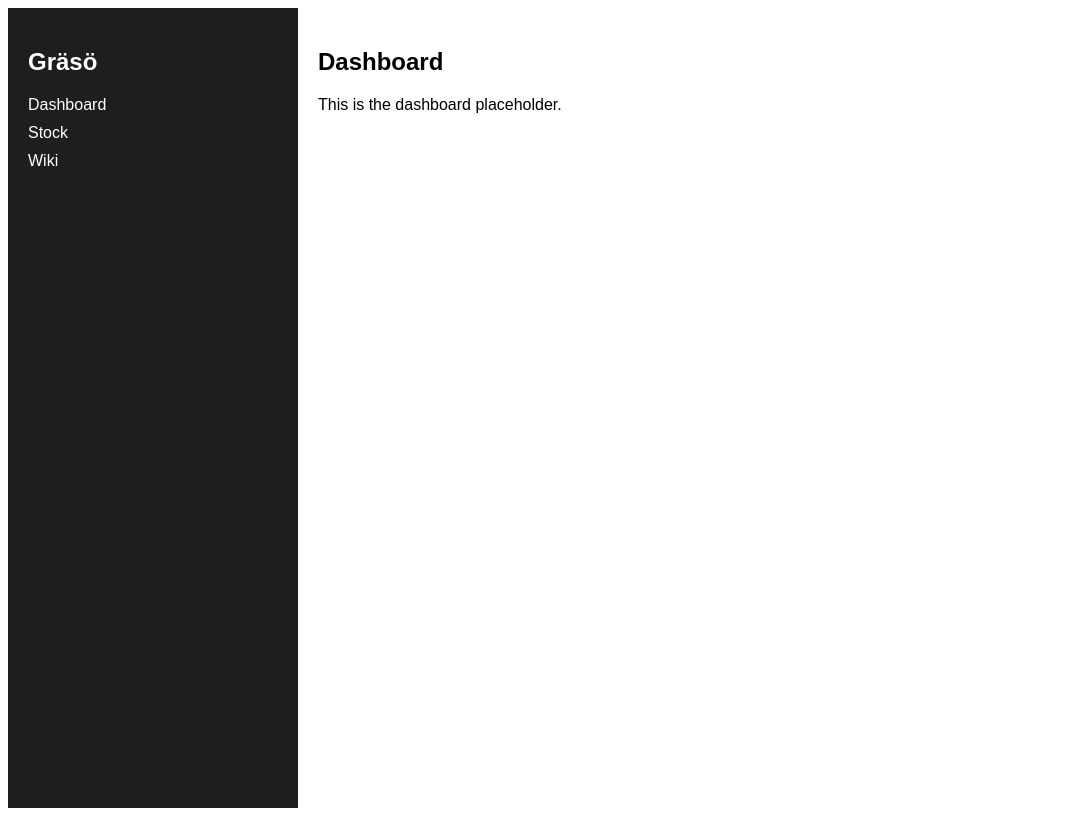
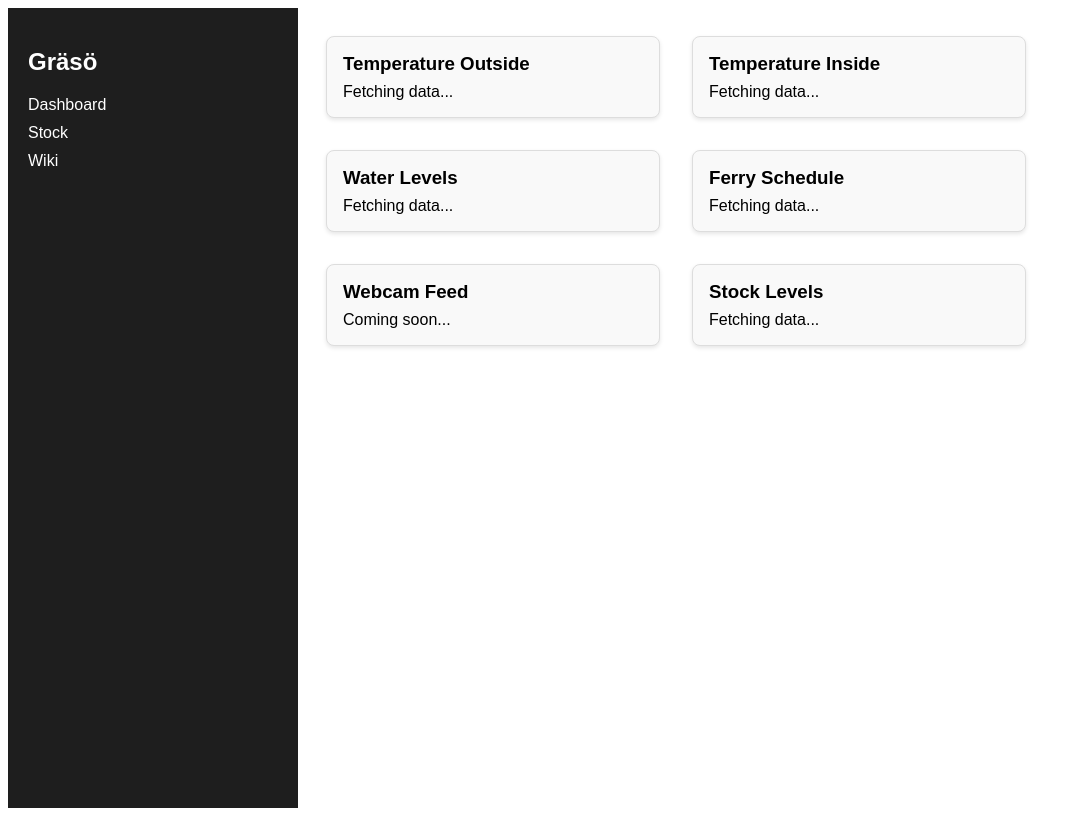
Before and after one commit to andreasfischerstrom/graso, a React (Vite) app in the folder frontend/: page / in a window 1280 px wide. Shown: the whole page, without its empty margins (0-1081 px from the left). Built offline with nearby package versions, Linux system fonts and the light colour scheme.

Commit message:
Add reusable Card component and placeholders for dashboard

```diff
--- /dev/null
+++ b/frontend/src/components/Card.jsx
@@ -0,0 +1,23 @@
+import React from 'react';
+
+const Card = ({ title, content }) => {
+  return (
+    <div
+      style={{
+        background: '#f9f9f9',
+        border: '1px solid #ddd',
+        borderRadius: '8px',
+        padding: '16px',
+        margin: '8px',
+        boxShadow: '0 2px 4px rgba(0, 0, 0, 0.1)',
+        width: '100%',
+        maxWidth: '300px',
+      }}
+    >
+      <h3 style={{ margin: '0 0 8px' }}>{title}</h3>
+      <p style={{ margin: 0 }}>{content}</p>
+    </div>
+  );
+};
+
+export default Card;
--- a/frontend/src/components/Dashboard.jsx
+++ b/frontend/src/components/Dashboard.jsx
@@ -1,10 +1,15 @@
 import React from 'react';
+import Card from './Card';
 
 const Dashboard = () => {
   return (
-    <div>
-      <h2>Dashboard</h2>
-      <p>This is the dashboard placeholder.</p>
+    <div style={{ display: 'flex', flexWrap: 'wrap', gap: '16px' }}>
+      <Card title="Temperature Outside" content="Fetching data..." />
+      <Card title="Temperature Inside" content="Fetching data..." />
+      <Card title="Water Levels" content="Fetching data..." />
+      <Card title="Ferry Schedule" content="Fetching data..." />
+      <Card title="Webcam Feed" content="Coming soon..." />
+      <Card title="Stock Levels" content="Fetching data..." />
     </div>
   );
 };
```
